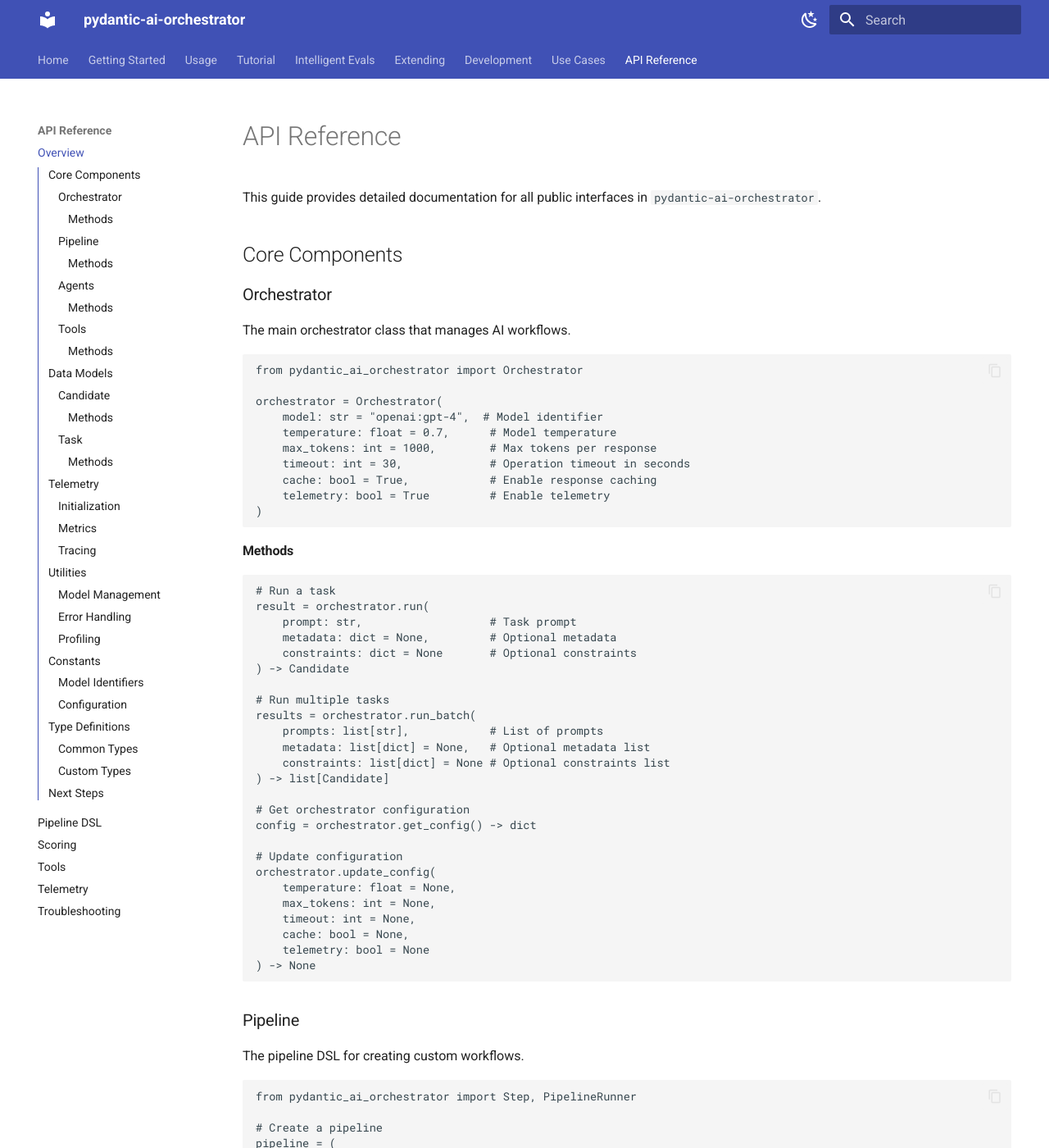
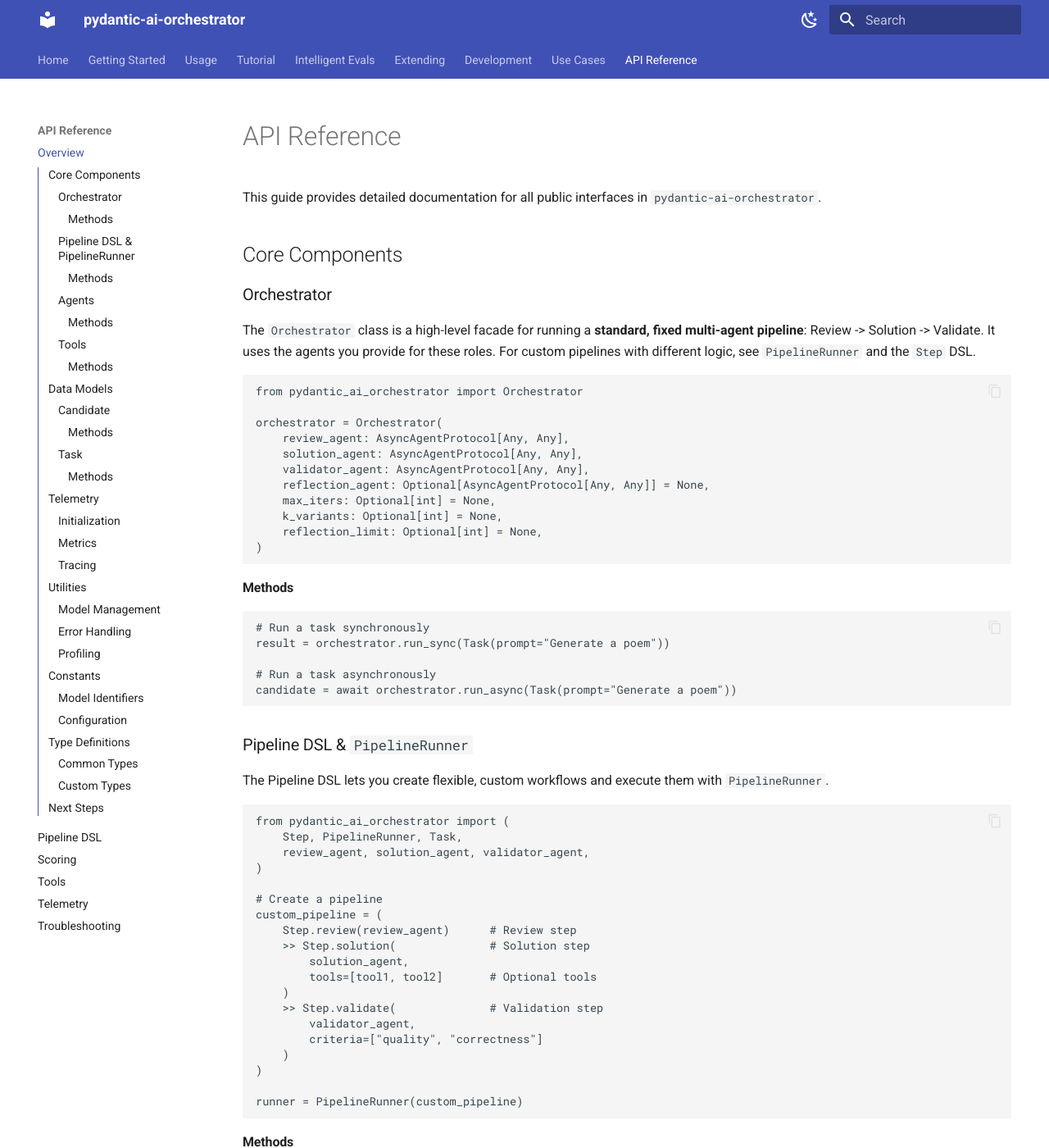
Before and after one commit to aandresalvarez/flujo, an MkDocs documentation site: the page built from docs/api_reference.md, in a window 1280 px wide and 1400 px high. Shown: the whole window at 82% size. Built offline with MkDocs 1.6.1 and Material for MkDocs 9.7.7, drawn with Linux system fonts in a browser that asks for light colours; some of the changed text lies outside the part shown.

Commit message:
docs: clarify orchestrator and pipeline usage

````diff
--- a/docs/api_reference.md
+++ b/docs/api_reference.md
@@ -6,60 +6,48 @@ This guide provides detailed documentation for all public interfaces in `pydanti
 
 ### Orchestrator
 
-The main orchestrator class that manages AI workflows.
+The `Orchestrator` class is a high-level facade for running a **standard, fixed
+multi-agent pipeline**: Review -> Solution -> Validate. It uses the agents you
+provide for these roles. For custom pipelines with different logic, see
+`PipelineRunner` and the `Step` DSL.
 
 ```python
 from pydantic_ai_orchestrator import Orchestrator
 
 orchestrator = Orchestrator(
-    model: str = "openai:gpt-4",  # Model identifier
-    temperature: float = 0.7,      # Model temperature
-    max_tokens: int = 1000,        # Max tokens per response
-    timeout: int = 30,             # Operation timeout in seconds
-    cache: bool = True,            # Enable response caching
-    telemetry: bool = True         # Enable telemetry
+    review_agent: AsyncAgentProtocol[Any, Any],
+    solution_agent: AsyncAgentProtocol[Any, Any],
+    validator_agent: AsyncAgentProtocol[Any, Any],
+    reflection_agent: Optional[AsyncAgentProtocol[Any, Any]] = None,
+    max_iters: Optional[int] = None,
+    k_variants: Optional[int] = None,
+    reflection_limit: Optional[int] = None,
 )
 ```
 
 #### Methods
 
 ```python
-# Run a task
-result = orchestrator.run(
-    prompt: str,                   # Task prompt
-    metadata: dict = None,         # Optional metadata
-    constraints: dict = None       # Optional constraints
-) -> Candidate
+# Run a task synchronously
+result = orchestrator.run_sync(Task(prompt="Generate a poem"))
 
-# Run multiple tasks
-results = orchestrator.run_batch(
-    prompts: list[str],            # List of prompts
-    metadata: list[dict] = None,   # Optional metadata list
-    constraints: list[dict] = None # Optional constraints list
-) -> list[Candidate]
-
-# Get orchestrator configuration
-config = orchestrator.get_config() -> dict
-
-# Update configuration
-orchestrator.update_config(
-    temperature: float = None,
-    max_tokens: int = None,
-    timeout: int = None,
-    cache: bool = None,
-    telemetry: bool = None
-) -> None
+# Run a task asynchronously
+candidate = await orchestrator.run_async(Task(prompt="Generate a poem"))
 ```
 
-### Pipeline
+### Pipeline DSL & `PipelineRunner`
 
-The pipeline DSL for creating custom workflows.
+The Pipeline DSL lets you create flexible, custom workflows and execute them
+with `PipelineRunner`.
 
 ```python
-from pydantic_ai_orchestrator import Step, PipelineRunner
+from pydantic_ai_orchestrator import (
+    Step, PipelineRunner, Task,
+    review_agent, solution_agent, validator_agent,
+)
 
 # Create a pipeline
-pipeline = (
+custom_pipeline = (
     Step.review(review_agent)      # Review step
     >> Step.solution(              # Solution step
         solution_agent,
@@ -71,37 +59,25 @@ pipeline = (
     )
 )
 
-# Create a runner
-runner = PipelineRunner(
-    pipeline,                      # Pipeline definition
-    timeout: int = 30,             # Pipeline timeout
-    retries: int = 2,              # Number of retries
-    telemetry: bool = True         # Enable telemetry
-)
+runner = PipelineRunner(custom_pipeline)
 ```
 
 #### Methods
 
 ```python
 # Run the pipeline
-result = runner.run(
-    prompt: str,                   # Task prompt
-    metadata: dict = None,         # Optional metadata
-    constraints: dict = None       # Optional constraints
-) -> Candidate
+pipeline_result = runner.run(
+    "Your initial prompt"  # Input for the first step
+)  # Returns PipelineResult
 
-# Run multiple tasks
-results = runner.run_batch(
-    prompts: list[str],            # List of prompts
-    metadata: list[dict] = None,   # Optional metadata list
-    constraints: list[dict] = None # Optional constraints list
-) -> list[Candidate]
+for step_res in pipeline_result.step_history:
+    print(step_res.name, step_res.success)
 
-# Get pipeline structure
-structure = pipeline.structure() -> dict
+# Inspect pipeline structure
+structure = custom_pipeline.structure()
 
-# Get runner configuration
-config = runner.get_config() -> dict
+# Access runner config
+config = runner.get_config()
 ```
 
 ### Agents
--- a/docs/concepts.md
+++ b/docs/concepts.md
@@ -4,18 +4,26 @@ This guide explains the fundamental concepts that power `pydantic-ai-orchestrato
 
 ## The Orchestrator
 
-The **Orchestrator** is the central component that manages the entire AI workflow. Think of it as a project manager that:
-
-- Coordinates multiple AI agents
-- Manages the flow of information
-- Handles retries and quality control
-- Returns the best result
+The **`Orchestrator` class** is a central component that manages a **standard,
+pre-defined AI workflow**. Think of it as a project manager for a specific team
+structure: a Review Agent, a Solution Agent, and a Validator Agent (optionally
+followed by a Reflection Agent). It handles the flow of information between
+these fixed roles, manages retries based on their internal configuration, and
+aims to return the best `Candidate` solution from this standard process.
+For building custom workflows with different steps or logic, you would use the
+`Pipeline` DSL and `PipelineRunner`.
 
 ```python
-from pydantic_ai_orchestrator import Orchestrator
+from pydantic_ai_orchestrator import (
+    Orchestrator, review_agent, solution_agent, validator_agent
+)
 
-# Create an orchestrator with a team of agents
-orch = Orchestrator(review_agent, solution_agent, validator_agent)
+# Assemble the orchestrator with default agents
+orch = Orchestrator(
+    review_agent=review_agent,
+    solution_agent=solution_agent,
+    validator_agent=validator_agent,
+)
 ```
 
 ## Agents
@@ -94,10 +102,15 @@ if result:  # result is a Candidate
 
 ## The Pipeline DSL
 
-The Pipeline Domain-Specific Language (DSL) lets you create custom workflows using `Step` objects:
+The **Pipeline Domain-Specific Language (DSL)**, using `Step` objects and
+executed by `PipelineRunner`, is the primary way to create **flexible and custom
+multi-agent workflows**. This gives you full control over the sequence of
+operations, the agents used at each stage, and the integration of plugins.
 
 ```python
-from pydantic_ai_orchestrator import Step, PipelineRunner
+from pydantic_ai_orchestrator import (
+    Step, PipelineRunner, review_agent, solution_agent, validator_agent
+)
 
 # Define a pipeline
 pipeline = (
@@ -108,7 +121,9 @@ pipeline = (
 
 # Run it
 runner = PipelineRunner(pipeline)
-result = runner.run("Your prompt here")
+pipeline_result = runner.run("Your prompt here")
+for step_res in pipeline_result.step_history:
+    print(step_res.name, step_res.success)
 ```
 
 ### Step Types
--- a/docs/quickstart.md
+++ b/docs/quickstart.md
@@ -31,28 +31,38 @@ Create a new file `hello_orchestrator.py`:
 ```python
 from pydantic_ai_orchestrator import (
     Orchestrator, Task,
-    review_agent, solution_agent, validator_agent
+    review_agent, solution_agent, validator_agent,
+    init_telemetry,
 )
 
-# Create an orchestrator with default agents
-orch = Orchestrator(review_agent, solution_agent, validator_agent)
+init_telemetry()
 
-# Define a simple task
+# Assemble the orchestrator with the default agents. It runs a fixed
+# Review -> Solution -> Validate workflow.
+orch = Orchestrator(
+    review_agent=review_agent,
+    solution_agent=solution_agent,
+    validator_agent=validator_agent,
+)
+
 task = Task(prompt="Write a haiku about programming")
 
-# Run the orchestrator
-result = orch.run_sync(task)
+best_candidate = orch.run_sync(task)
 
-# Print the result
-if result:
+if best_candidate:
     print("\n🎉 Best result:")
     print("-" * 40)
-    print(f"Solution:\n{result.solution}")
-    print("\nQuality Checklist:")
-    for item in result.checklist.items:
-        status = "✅" if item.passed else "❌"
-        print(f"{status} {item.description}")
+    print(f"Solution:\n{best_candidate.solution}")
+    if best_candidate.checklist:
+        print("\nQuality Checklist:")
+        for item in best_candidate.checklist.items:
+            status = "✅" if item.passed else "❌"
+            print(f"{status} {item.description}")
 ```
+
+The `Orchestrator` class provides a quick way to run this standard
+multi-agent workflow. For custom pipelines and advanced control, you'll
+use the `PipelineRunner` and `Step` DSL described later.
 
 ## 4. Run Your First Orchestration
 
@@ -123,18 +133,29 @@ code_agent = make_agent_async(
 ### Custom Pipeline
 
 ```python
-from pydantic_ai_orchestrator import Step, PipelineRunner
+from pydantic_ai_orchestrator import (
+    Step, PipelineRunner, Task,
+    review_agent, solution_agent, validator_agent,
+)
 
-# Create a custom pipeline
-pipeline = (
+# Define a custom pipeline (similar to the Orchestrator workflow)
+custom_pipeline = (
     Step.review(review_agent)
     >> Step.solution(solution_agent)
     >> Step.validate(validator_agent)
 )
 
-# Run it
-runner = PipelineRunner(pipeline)
-result = runner.run("Write a function to sort a list")
+runner = PipelineRunner(custom_pipeline)
+
+# The input to `run()` is the prompt for the first step.
+pipeline_result = runner.run("Write a function to sort a list")
+
+print("Pipeline steps and success states:")
+for step_result in pipeline_result.step_history:
+    print(f"  - {step_result.name}: {step_result.success}")
+
+if len(pipeline_result.step_history) > 1:
+    print("Solution output:\n", pipeline_result.step_history[1].output)
 ```
 
 ## Need Help?
--- a/docs/tutorial.md
+++ b/docs/tutorial.md
@@ -1,4 +1,4 @@
- # A Guided Tour of the AI Orchestrator
+# Tutorial: From Simple Orchestration to Custom AI Pipelines
 
 Welcome! This tutorial will guide you through using the `pydantic-ai-orchestrator` library, from your very first request to building advanced, custom AI workflows. We'll start with the basics and progressively build up to more complex examples.
 
@@ -12,7 +12,7 @@ Welcome! This tutorial will guide you through using the `pydantic-ai-orchestrato
 
 Before we write any code, let's understand the main components you'll be working with. Think of it like a chef learning about their ingredients before cooking.
 
-*   **The Orchestrator:** This is the "project manager" or "conductor." Its job is to manage a team of specialized AI **Agents** to accomplish a goal. It directs the workflow, handles retries, and ensures the final result is high-quality.
+*   **The Orchestrator (Class):** This is a high-level class for running a *standard, pre-defined workflow*. It coordinates a fixed team: a `review_agent` (planner), a `solution_agent` (doer), and a `validator_agent` (quality analyst), and optionally a `reflection_agent`. It's your quick start for this common pattern.
 
 *   **An Agent:** An **Agent** is a specialized AI model given a specific role and instructions (a "system prompt"). In the default pipeline we use three agents:
     1.  **`review_agent` (The Planner):** Looks at your request and creates a detailed checklist of what a "good" solution should look like.
@@ -20,6 +20,8 @@ Before we write any code, let's understand the main components you'll be working
     3.  **`validator_agent` (The Quality Analyst):** Takes the `solution_agent`'s work and grades it against the `review_agent`'s checklist.
 
 *   **A Task:** This is a simple object that holds your request. It's how you tell the **Orchestrator** what you want to achieve.
+
+*   **PipelineRunner, Pipeline, Step:** When you need more control than the standard `Orchestrator` workflow, you'll use the **Pipeline DSL**. A `Pipeline` is a sequence of `Step` objects executed by `PipelineRunner` to build fully custom multi-agent workflows.
 
 *   **A Candidate:** This is the final result produced by the Orchestrator. It contains the solution itself and the checklist used to grade it.
 
@@ -34,11 +36,19 @@ Let's start with the most straightforward use case: give the orchestrator a prom
 ```python
 # 📂 step_1_basic_usage.py
 from pydantic_ai_orchestrator import (
-    Orchestrator, Task, review_agent, solution_agent, validator_agent
+    Orchestrator, Task,
+    review_agent, solution_agent, validator_agent,
+    init_telemetry,
 )
 
-print("🤖 Assembling the AI agent team...")
-orch = Orchestrator(review_agent, solution_agent, validator_agent)
+init_telemetry()
+
+print("🤖 Assembling the AI agent team for the standard Orchestrator workflow...")
+orch = Orchestrator(
+    review_agent=review_agent,
+    solution_agent=solution_agent,
+    validator_agent=validator_agent,
+)
 
 print("📝 Defining task: 'Write a short, optimistic haiku about a rainy day.'")
 task = Task(prompt="Write a short, optimistic haiku about a rainy day.")
@@ -52,28 +62,33 @@ if best_candidate:
     print(f"\nSolution (the haiku):\n'{best_candidate.solution}'")
     if best_candidate.checklist:
         print("\nSelf-Correction Checklist:")
-        for item in best_candidate.checklist.items:
-            status = "✅ Passed" if item.passed else "❌ Failed"
-            print(f"  - {item.description:<45} {status}")
+for item in best_candidate.checklist.items:
+    status = "✅ Passed" if item.passed else "❌ Failed"
+    print(f"  - {item.description:<45} {status}")
 ```
-You've successfully orchestrated a team of AI agents to complete a creative task with built-in quality control.
+You've successfully orchestrated a team of AI agents to complete a creative task with built-in quality control. The `best_candidate` object represents the outcome of the entire Review → Solution → Validate process.
 
 ---
 
 
-## 3. The Budget-Aware Workflow: Mixing Agent Models
+## 2. The Budget-Aware Workflow: Customizing Agents for `Orchestrator`
 
 Professional AI workflows often involve a mix of models to balance cost, speed, and quality. Here, we'll use a **cheaper, faster model** for the initial draft (`solution_agent`) but retain the **smarter models** for the critical thinking roles (planning, quality control, and strategy).
 
 ```python
 # 📂 step_3_mixing_models.py
 from pydantic_ai_orchestrator import (
-    Orchestrator, Task, review_agent, validator_agent, make_agent_async
+    Orchestrator, Task, review_agent, validator_agent, make_agent_async, init_telemetry
 )
-print("🚀 Building a budget-aware workflow by mixing models...")
+init_telemetry()
+print("🚀 Building a workflow with a custom Solution Agent for the Orchestrator...")
 FAST_SOLUTION_PROMPT = "You are a creative but junior marketing copywriter. Write a catchy and concise slogan. Be quick and creative."
-fast_copywriter_agent = make_agent_async("openai:gpt-4.1-nano", FAST_SOLUTION_PROMPT, str)
-orch = Orchestrator(review_agent, fast_copywriter_agent, validator_agent)
+fast_copywriter_agent = make_agent_async("openai:gpt-4o-mini", FAST_SOLUTION_PROMPT, str)
+orch = Orchestrator(
+    review_agent=review_agent,
+    solution_agent=fast_copywriter_agent,
+    validator_agent=validator_agent,
+)
 task = Task(prompt="Write a slogan for a new brand of ultra-durable luxury coffee mugs.")
 best_candidate = orch.run_sync(task)
 # ... (printing logic)
@@ -82,7 +97,7 @@ This "cheap drafter, smart reviewer" pattern is a powerful way to get high-quali
 
 ---
 
-## 4. Outputting Structured Data: Pydantic Models
+## 3. Outputting Structured Data with a Custom Pipeline
 
 So far, our agents have only outputted simple strings. What if we need structured data, like JSON? The underlying `pydantic-ai` library excels at this. You can specify a Pydantic `BaseModel` as the `output_type` for an agent.
 
@@ -92,8 +107,11 @@ Let's build a workflow that extracts information from a block of text into a str
 # 📂 step_4_structured_output.py
 from pydantic import BaseModel, Field
 from pydantic_ai_orchestrator import (
-    Orchestrator, Task, make_agent_async, validator_agent
+    Step, PipelineRunner, make_agent_async, init_telemetry
 )
+from pydantic_ai_orchestrator.domain.models import Checklist
+
+init_telemetry()
 
 # 1. Define our desired output structure using a Pydantic model
 class ContactCard(BaseModel):
@@ -101,26 +119,39 @@ class ContactCard(BaseModel):
     email: str | None = Field(None, description="The person's email address.")
     company: str | None = Field(None, description="The company they work for.")
 
-# 2. Create a custom Solution Agent to extract information
+# 2. Define Agents for our custom pipeline
 print("🛠️ Creating a data-extraction agent...")
 EXTRACTION_PROMPT = "You are a data-entry expert. Extract contact information from the user's text and format it precisely according to the ContactCard schema. If a field is not present, omit it."
 extraction_agent = make_agent_async("openai:gpt-4o", EXTRACTION_PROMPT, ContactCard)
 
-# 3. Create a custom Review Agent that understands structured data
-REVIEW_PROMPT = "Generate a checklist to verify the extracted contact details. Check for name correctness, email validity, and company presence."
-custom_review_agent = make_agent_async("openai:gpt-4o", REVIEW_PROMPT, Checklist)
+REVIEW_PROMPT_FOR_EXTRACTION = "Generate a checklist to verify the extracted contact details. Check for name correctness, email validity, and company presence."
+review_agent_for_extraction = make_agent_async("openai:gpt-4o", REVIEW_PROMPT_FOR_EXTRACTION, Checklist)
 
-# 4. Assemble and run the orchestrator
-orch = Orchestrator(custom_review_agent, extraction_agent, validator_agent)
-unstructured_text = "Reach out to Jane Doe. She works at Innovate Corp and her email is jane.doe@example.com. She is the lead."
-task = Task(prompt=unstructured_text)
-best_candidate = orch.run_sync(task)
+VALIDATE_PROMPT_FOR_EXTRACTION = "You are a QA for data extraction. Use the checklist to verify the ContactCard."
+validator_agent_for_extraction = make_agent_async("openai:gpt-4o", VALIDATE_PROMPT_FOR_EXTRACTION, Checklist)
 
-if best_candidate:
-    # The solution is now a Pydantic model object, not just a string!
-    contact_card_solution = best_candidate.solution
-    print("\n✅ Successfully extracted structured data:")
-    print(contact_card_solution.model_dump_json(indent=2))
+# 3. Define the custom pipeline
+data_extraction_pipeline = (
+    Step.review(review_agent_for_extraction, name="PlanExtraction")
+    >> Step.solution(extraction_agent, name="ExtractContactInfo")
+    >> Step.validate(validator_agent_for_extraction, name="ValidateCard")
+)
+
+pipeline_runner = PipelineRunner(data_extraction_pipeline)
+unstructured_text = "Reach out to Jane Doe. She works at Innovate Corp and her email is jane.doe@example.com."
+
+print(f"📄 Running custom pipeline to extract from: '{unstructured_text}'")
+pipeline_result = pipeline_runner.run(unstructured_text)
+
+if pipeline_result.step_history and pipeline_result.step_history[1].success:
+    contact_card_solution = pipeline_result.step_history[1].output
+    if isinstance(contact_card_solution, ContactCard):
+        print("\n✅ Successfully extracted structured data (ContactCard object):")
+        print(contact_card_solution.model_dump_json(indent=2))
+    else:
+        print(f"\n⚠️ Expected ContactCard, got: {type(contact_card_solution)}")
+else:
+    print("\n❌ Custom pipeline failed to extract contact info.")
 ```
 
 #### **Expected Output:**
@@ -139,7 +170,7 @@ if best_candidate:
 
 ---
 
-## 5. The Grand Finale: A Fully Custom Team with Tools
+## 4. The Grand Finale: A Fully Custom Pipeline with Tools
 
 Now for the ultimate challenge. Let's build a workflow where **every agent is customized**, and our `solution_agent` can use **external tools** to get information it doesn't have.
 
--- a/docs/usage.md
+++ b/docs/usage.md
@@ -23,20 +23,26 @@ pip install pydantic-ai-orchestrator[bench]
 ```python
 from pydantic_ai_orchestrator import (
     Orchestrator, Task, init_telemetry,
-    review_agent, solution_agent, validator_agent
+    review_agent, solution_agent, validator_agent,
 )
 
 # Initialize telemetry (optional)
 init_telemetry()
 
 # Create an orchestrator with default agents
-orch = Orchestrator(review_agent, solution_agent, validator_agent)
+orch = Orchestrator(
+    review_agent=review_agent,
+    solution_agent=solution_agent,
+    validator_agent=validator_agent,
+)
 result = orch.run_sync(Task(prompt="Write a poem."))
 print(result)
 ```
 
-The default orchestrator does not include a reflection step.
-Use the `Step` API to build a custom pipeline if you need strategic reflection.
+The default `Orchestrator` runs a fixed Review -> Solution -> Validate pipeline.
+It does not include a reflection step by default, but you can pass a
+`reflection_agent` to enable one. For fully custom workflows or more complex
+reflection logic, use the `Step` API with `PipelineRunner`.
 
 Call `init_telemetry()` once at startup to configure logging and tracing for your application.
 
````
Also changed, not shown: other parts of docs/tutorial.md (+1 -1 lines), README.md (+51 -17 lines).
